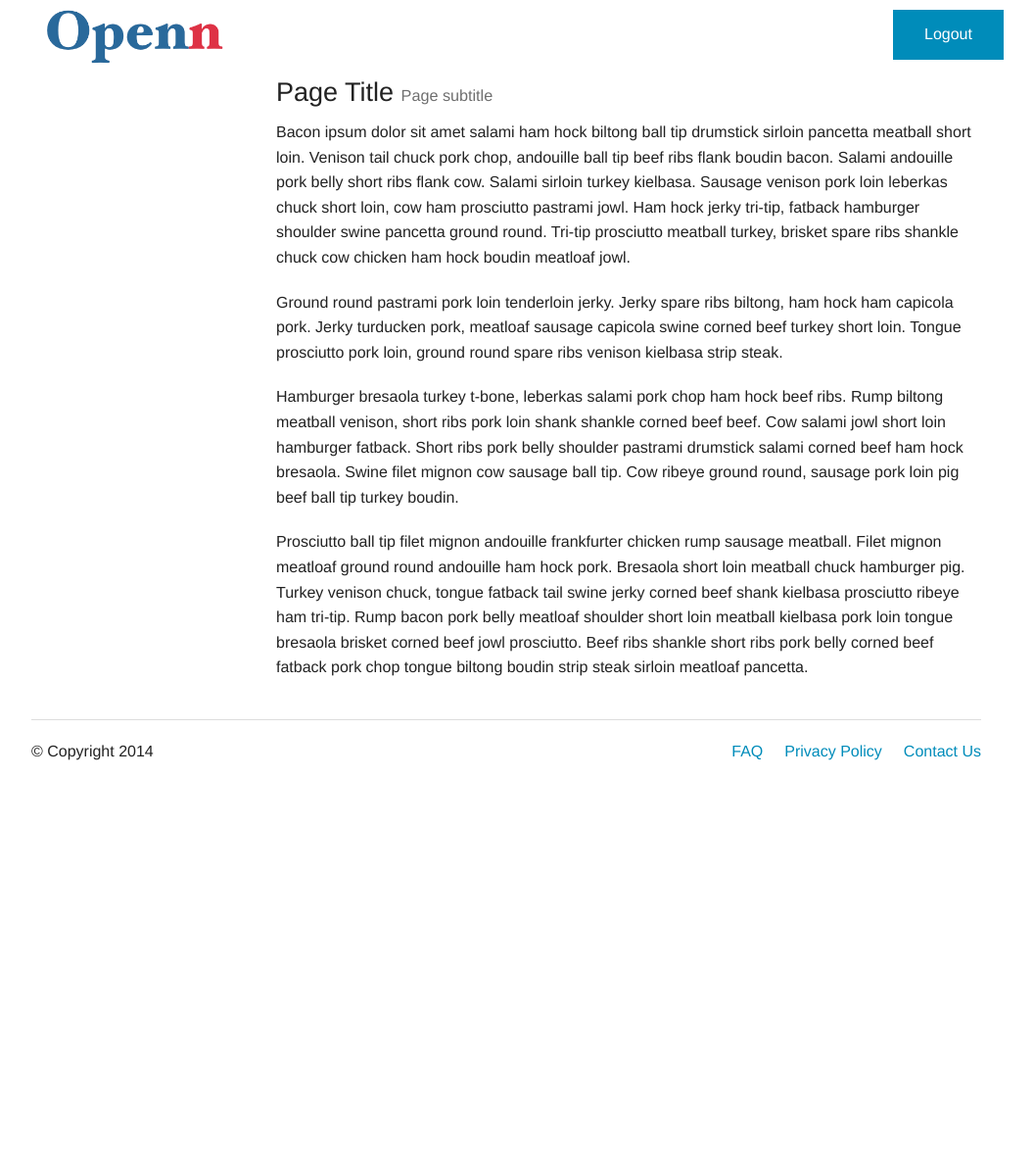
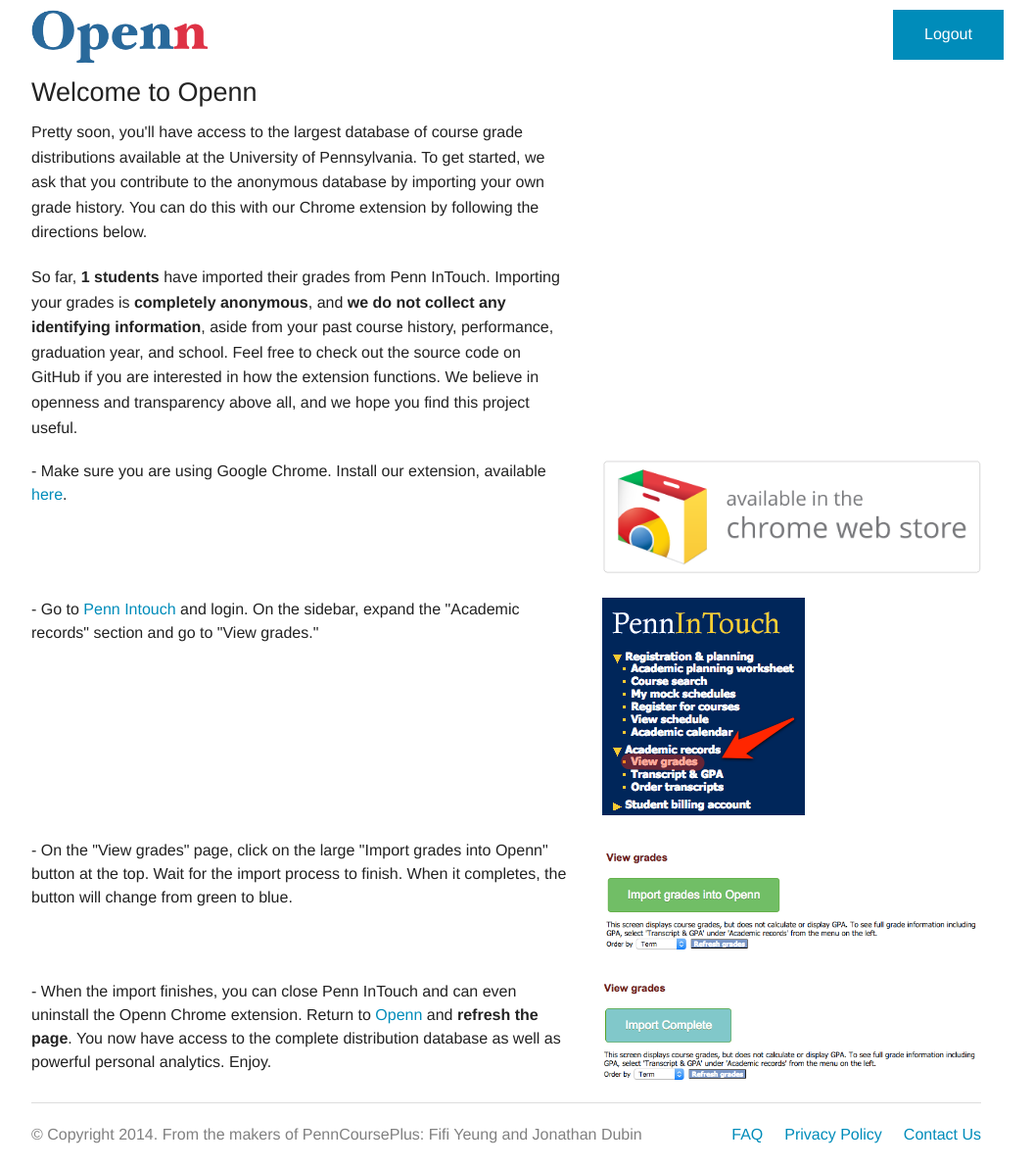
Before and after one commit to jondubin/openn, a Flask app: template openn/templates/landing.html in a window 1280 px wide. Shown: the whole page at 98% size, without its empty margins (123-1179 px from the left). Before the commit the page ends 776 px from the top, so only its background shows below. Run offline with Flask 2, Linux system fonts and the light colour scheme; the template is opened without the code that fills it: most values are stand-ins (such as "Sample title", 1, 10 or a date in 2020); parts of the project's set-up code (start-up, migrations or seed data) failed here and were passed over.

Commit message:
style changes

```diff
--- a/openn/static/css/main.css
+++ b/openn/static/css/main.css
@@ -14,3 +14,7 @@
 #logout span {
     padding-left: 15px;
 }
+
+#footer {
+    color: #808080;
+}
--- a/openn/templates/landing.html
+++ b/openn/templates/landing.html
@@ -6,6 +6,7 @@
     <meta name="viewport" content="width=device-width, initial-scale=1.0" />
     <title>Openn</title>
     <link rel="stylesheet" href="{{ url_for('static', filename='css/foundation.css') }}" />
+    <link rel="stylesheet" href="{{ url_for('static', filename='css/main.css') }}" />
     <link rel="stylesheet" href="{{ url_for('static', filename='css/signup-form.css') }}" />
     <link rel="stylesheet" href="{{ url_for('static', filename='css/main.css') }}" />
     <script src="{{ url_for('static', filename='jquery.min.js') }} "></script>
@@ -39,121 +40,75 @@
 
     <div class="row">
 
-        <div class="large-3  columns">
+        <div class="large-7  columns">
 
-         <!--    <ul class="side-nav">
-                <li><a href="#" id='home'>Home</a>
-                </li>
-                <li><a href="#" id='personal'>Personal Performance</a>
-                </li>
-                <li><a href="#" id='search'>Course Search</a>
-                </li>
-                <li><a href="#" id='school'>School at a Glance</a>
-                </li>
-            </ul> -->
+            <h3>Welcome to Openn</h3>
 
-            <!-- <p>
-            <img src="http://placehold.it/320x240&text=Ad" />
-        </p> -->
+            <p>Pretty soon, you'll have access to the largest database of course grade distributions available at the University of Pennsylvania. To get started, we ask that you contribute to the anonymous database by importing your own grade history. You can do this with our Chrome extension by following the directions below. </p>
+
+            <p>So far, <strong> {{numUsers}} students </strong> have imported their grades from Penn InTouch. Importing your grades is <strong>completely anonymous</strong>, and <strong>we do not collect any identifying information</strong>, aside from your past course history, performance, graduation year, and school. Feel free to check out the source code on GitHub if you are interested in how the extension functions. We believe in openness and transparency above all, and we hope you find this project useful.</p>
+        </div>
+        <div class="large-5  columns"> </div>
 
     </div>
 
-        <div class="large-9 columns" id="content">
+    <div class="row">
 
-            <h3>Page Title <small>Page subtitle</small></h3>
+        <div class="large-7  columns">
 
-            <p>Bacon ipsum dolor sit amet salami ham hock biltong ball tip drumstick sirloin pancetta meatball short loin. Venison tail chuck pork chop, andouille ball tip beef ribs flank boudin bacon. Salami andouille pork belly short ribs flank cow. Salami sirloin turkey kielbasa. Sausage venison pork loin leberkas chuck short loin, cow ham prosciutto pastrami jowl. Ham hock jerky tri-tip, fatback hamburger shoulder swine pancetta ground round. Tri-tip prosciutto meatball turkey, brisket spare ribs shankle chuck cow chicken ham hock boudin meatloaf jowl.</p>
+            - Make sure you are using Google Chrome. Install our extension, available <a href="#">here</a>.
 
-            <p>Ground round pastrami pork loin tenderloin jerky. Jerky spare ribs biltong, ham hock ham capicola pork. Jerky turducken pork, meatloaf sausage capicola swine corned beef turkey short loin. Tongue prosciutto pork loin, ground round spare ribs venison kielbasa strip steak.</p>
+        </div>
+        <div class = "large-5 columns"><a href='#'><img src="{{ url_for('static', filename='img/chrome.png') }}"></img></a></div>
+    </div>
 
-            <p>Hamburger bresaola turkey t-bone, leberkas salami pork chop ham hock beef ribs. Rump biltong meatball venison, short ribs pork loin shank shankle corned beef beef. Cow salami jowl short loin hamburger fatback. Short ribs pork belly shoulder pastrami drumstick salami corned beef ham hock bresaola. Swine filet mignon cow sausage ball tip. Cow ribeye ground round, sausage pork loin pig beef ball tip turkey boudin.</p>
+<br>
+    <div class="row">
 
-            <p>Prosciutto ball tip filet mignon andouille frankfurter chicken rump sausage meatball. Filet mignon meatloaf ground round andouille ham hock pork. Bresaola short loin meatball chuck hamburger pig. Turkey venison chuck, tongue fatback tail swine jerky corned beef shank kielbasa prosciutto ribeye ham tri-tip. Rump bacon pork belly meatloaf shoulder short loin meatball kielbasa pork loin tongue bresaola brisket corned beef jowl prosciutto. Beef ribs shankle short ribs pork belly corned beef fatback pork chop tongue biltong boudin strip steak sirloin meatloaf pancetta.</p>
+        <div class="large-7  columns">
 
+            - Go to <a href="https://pennintouch.apps.upenn.edu/pennInTouch/jsp/fast2.do">Penn Intouch</a> and login. On the sidebar, expand the "Academic records" section and go to "View grades."
+
+        </div>
+        <div class = "large-5 columns"><a href='https://pennintouch.apps.upenn.edu/pennInTouch/jsp/fast2.do'><img src="{{ url_for('static', filename='img/sidebar.png') }}"></img></a></div>
+    </div>
+    <br>
+    <div class="row">
+
+        <div class="large-7  columns">
+
+            - On the "View grades" page, click on the large "Import grades into Openn" button at the top. Wait for the import process to finish. When it completes, the button will change from green to blue.
+
+        </div>
+        <div class = "large-5 columns"><img src="{{ url_for('static', filename='img/import.png') }}"></img></div>
+    </div>
+
+    <br>
+    <div class="row">
+
+        <div class="large-7  columns">
+
+            - When the import finishes, you can close Penn InTouch and can even uninstall the Openn Chrome extension. Return to <a href="http://openn.me">Openn</a> and <strong>refresh the page</strong>. You now have access to the complete distribution database as well as powerful personal analytics. Enjoy.
+
+        </div>
+        <div class = "large-5 columns"><img src="{{ url_for('static', filename='img/importComplete.png') }}"></img></div>
     </div>
 
 </div>
 
-    <script type='text/html' id="homeContent">
-        <h3> Home </h3>
-    </script>
-    <script type='text/html' id="personalPerformanceContent">
-        <h3> Personal Performance </h3>
-        <table id="personalTable" class="tablesorter">
-        <thead>
-        <tr>
-            <th>Course ID</th>
-            <th>Course Name</th>
-            <th>Semester and Year</th>
-            <th class='sorter-grades'>Grade</th>
-        </tr>
-    </thead>
-    <tbody id="tableBody">
 
-    </tbody>
-</table>
-<div id="container" style="height: 300px"></div>
+</div>
 
 
-    </script>
 
-    <script type='text/html' id="searchContent">
-        <h3> Course Search </h3>
-    </script>
-
-    <script type='text/html' id="schoolContent">
-        <h3> School </h3>
-    </script>
-
-    <script>
-        $("#logo").click(function() {
-         $(document).ready(function() {
-                var homeContent = $("#homeContent").html();
-                $("#content").html(homeContent);
-            });
-        });
-
-        $("#home").click(function() {
-            $(document).ready(function() {
-                var homeContent = $("#homeContent").html();
-                $("#content").html(homeContent);
-            });
-        });
-
-          $("#personal").click(function() {
-            $(document).ready(function() {
-                var personalPerformanceContent = $("#personalPerformanceContent").html();
-                $("#content").html(personalPerformanceContent);
-                ajaxCall();
-            });
-        });
-
-
-        $("#search").click(function() {
-            $(document).ready(function() {
-                var searchContent = $("#searchContent").html();
-                $("#content").html(searchContent);
-            });
-        });
-
-
-        $("#school").click(function() {
-            $(document).ready(function() {
-                var schoolContent = $("#schoolContent").html();
-                $("#content").html(schoolContent);
-            });
-        });
-
-     </script>
-
-    <footer class="row">
+    <footer class="row" id="footer">
     <div class="large-12 columns">
         <hr/>
         <div class="row">
-                <div class="large-6 columns">
-                    <p>© Copyright 2014</p>
+            <div class="large-8 columns">
+                <p>© Copyright 2014. From the makers of PennCoursePlus: Fifi Yeung and Jonathan Dubin</p>
             </div>
-                <div class="large-6 columns">
+            <div class="large-4 columns">
                 <ul class="inline-list right">
                     <li><a href="#">FAQ</a>
                     </li>
```
Also changed, not shown: openn/templates/homepage.html (+9 -11 lines), openn/templates/index.html (+29 -0 lines), openn/templates/main.html (+5 -5 lines), openn/static/img/chrome.png (added), openn/static/img/import.png (added), openn/static/img/importComplete.png (added), openn/static/img/logo.png, openn/static/img/sidebar.png (added). Lines whose indentation alone changed are shown as unchanged.
